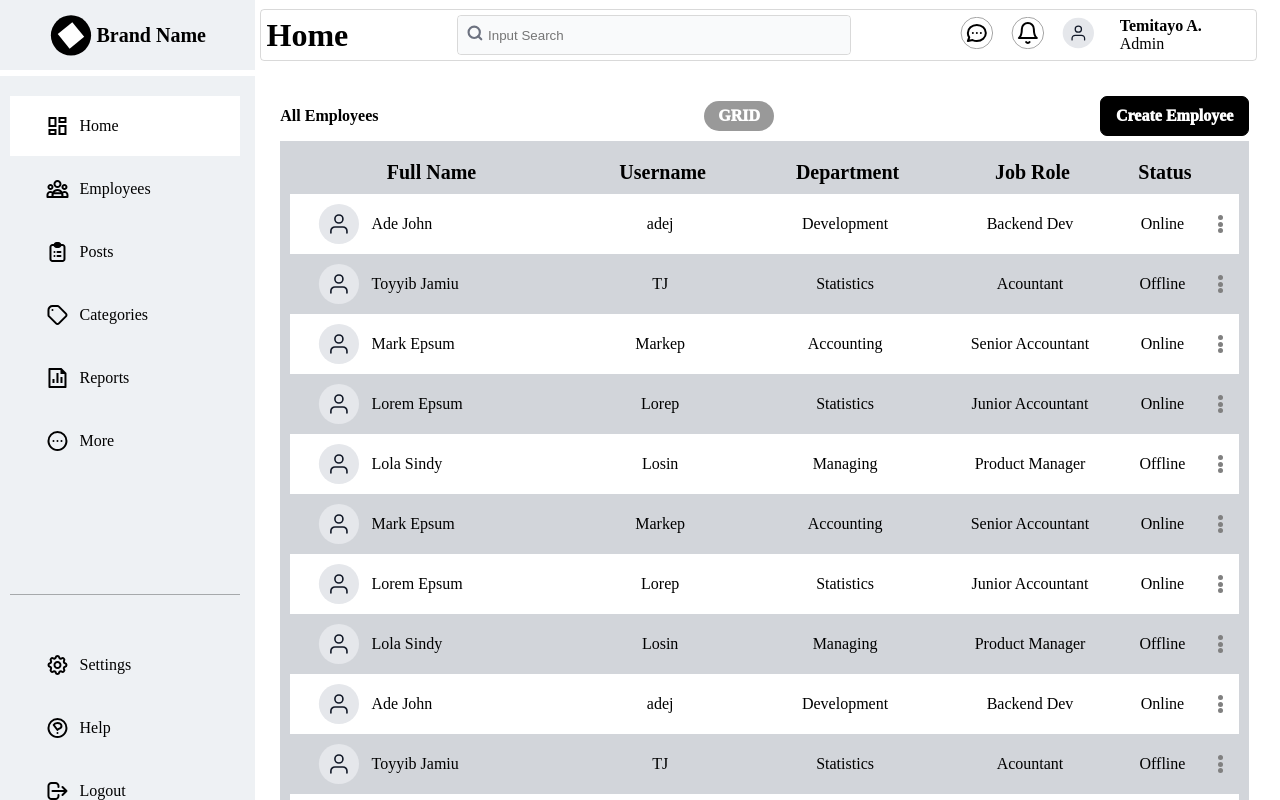
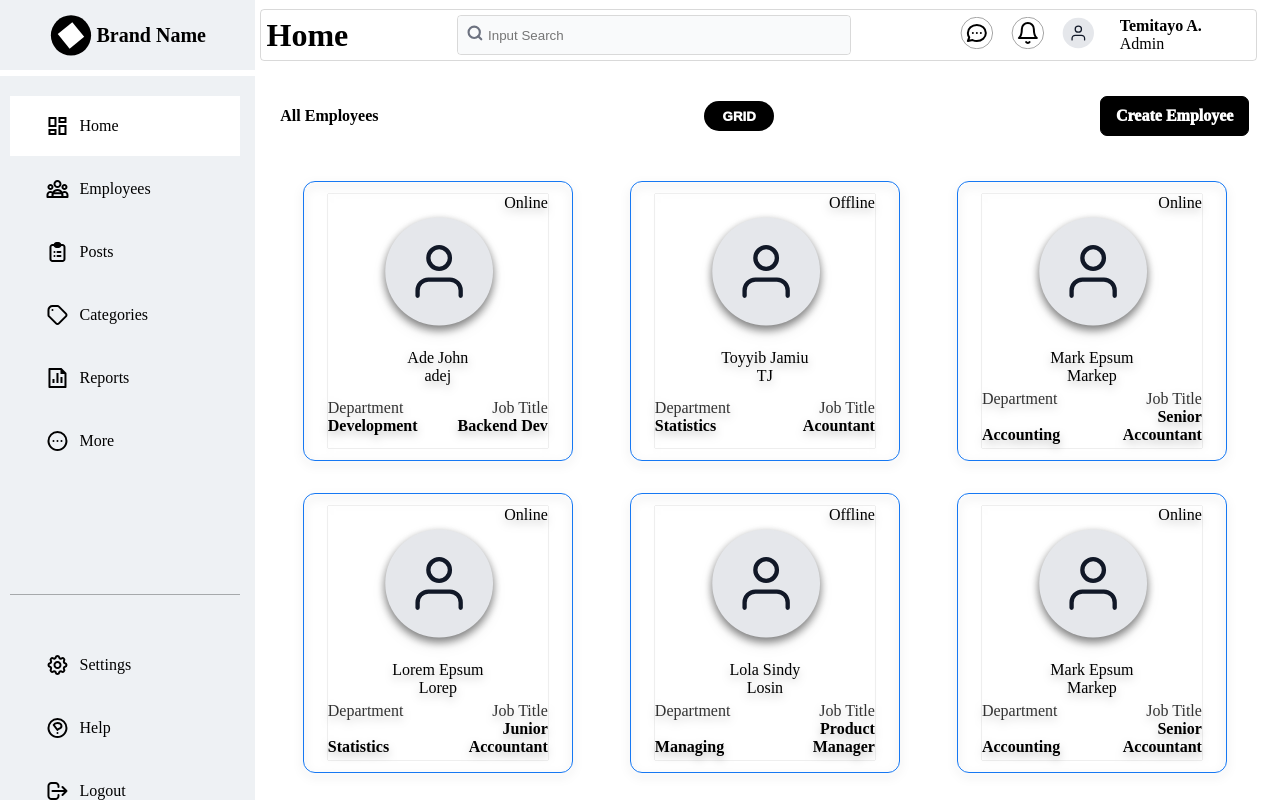
Before and after one commit to tbf-challenge/teamwork-fe, a React (Create React App) app: page /employees in a window 1280 px wide. Shown: the top 800 px of the page. Built offline with nearby package versions, Linux system fonts and the light colour scheme.

Commit message:
add grid and list layouts

```diff
--- a/src/components/buttons/toggleButton/ToggleBtn.jsx
+++ b/src/components/buttons/toggleButton/ToggleBtn.jsx
@@ -1,9 +1,9 @@
 import React from "react";
 import ToggleBtnContainer from "./ToggleStyle";
 
-const ToggleBtn = () => {
+const ToggleBtn = ({ Click, isGrid }) => {
   return (
-    <ToggleBtnContainer>
+    <ToggleBtnContainer isGrid={isGrid} type="button" onClick={Click}>
       <input type="checkbox" id="toggle" />
       <label htmlFor="toggle">
         <div id="labelDiv">GRID</div>
--- a/src/components/buttons/toggleButton/ToggleStyle.js
+++ b/src/components/buttons/toggleButton/ToggleStyle.js
@@ -1,22 +1,15 @@
 import styled from "styled-components";
 
-const ToggleBtnContainer = styled.div`
+const ToggleBtnContainer = styled.button`
   width: 70px;
   height: 30px;
+  border-radius: 30px;
   /* background-color: gray; */
 
   input#toggle {
     display: none;
-
-    :checked {
-      + label {
-        background-color: red;
-
-        #labelDiv {
-          background-color: rgba(0, 0, 0, 1);
-        }
-      }
-    }
+    background-color: #ffffff;
+    border-radius: 30px;
   }
 
   label {
@@ -28,11 +21,12 @@ const ToggleBtnContainer = styled.div`
       width: 100%;
       height: 100%;
       user-select: none;
-      background-color: rgba(0, 0, 0, 0.4);
+      background-color: ${({ isGrid }) => (isGrid ? "black" : "rgba(0, 0, 0, 0.2)")};
       border-radius: 30px;
       display: flex;
       justify-content: center;
       align-items: center;
+      transition : all .4s;
     }
   }
 `;
--- /dev/null
+++ b/src/components/grid/EmployeeGridBox.jsx
@@ -0,0 +1,37 @@
+import React from "react";
+import EmployeeGridContainer from "./EmplyeeGridBoxStyle";
+
+const EmployeeGrid = ({
+  fullName,
+  username,
+  department,
+  imgSrc,
+  jobRole,
+  img,
+  status
+}) => {
+  return (
+    <EmployeeGridContainer>
+      <div className="main">
+        <div className="info">
+          <p className="status">{status}</p>
+          <img src={imgSrc} alt={img} />
+          <p>{fullName}</p>
+          <p>{username}</p>
+        </div>
+        <div className="position">
+          <div>
+            <small>Department</small>
+            <p>{department}</p>
+          </div>
+          <div>
+            <small className="jobTitle">Job Title</small>
+            <p className="jobTitle">{jobRole}</p>
+          </div>
+        </div>
+      </div>
+    </EmployeeGridContainer>
+  );
+};
+
+export default EmployeeGrid;
--- /dev/null
+++ b/src/components/grid/EmplyeeGridBoxStyle.js
@@ -0,0 +1,95 @@
+import styled from "styled-components";
+
+const EmployeeGridContainer = styled.div`
+  width: 270px;
+  height: 280px;
+  /* min-height: 250px;
+  min-width: 240px */
+  padding: 12px 24px;
+  gap: 12px;
+
+  border: 0.8px solid #1678f3;
+  filter: drop-shadow(0px 4px 4px rgba(0, 0, 0, 0.25));
+  border-radius: 12px;
+
+  * {
+    box-sizing: border-box;
+  }
+
+  .main {
+    width: 100%;
+    height: 100%;
+    display: grid;
+    grid-template-rows: 75% 25%;
+    align-items: center;
+    box-shadow: 0 0 1px rgba(0, 0, 0, 0.4);
+  }
+
+  .info {
+    display: flex;
+    flex-direction: column;
+    justify-content: center;
+    align-items: center;
+    position: relative;
+    width: 100%;
+    height: 100%;
+    /* background-color: yellow; */
+
+    .status {
+      position: absolute;
+      top: 0;
+      right: 0;
+    }
+
+    img {
+      filter: drop-shadow(0px 4px 4px rgba(0, 0, 0, 0.35));
+      width: 50%;
+      height: 100%;
+    }
+  }
+
+  .position {
+    display: grid;
+    grid-template-columns: 50% 50%;
+    padding: 0;
+
+    div {
+      /* background-color: yellowgreen; */
+      display: flex;
+      flex-direction: column;
+      justify-content: space-between;
+
+      small {
+        color: rgba(0, 0, 0, 0.8);
+        font-size: 1em;
+      }
+      .jobTitle {
+        text-align: end;
+      }
+
+      p {
+        font-weight: 900;
+        font-size: 1em;
+      }
+    }
+  }
+
+  /* Auto layout */
+  /*
+align-items: center;
+padding: 8px;
+gap: 24px;
+
+width: 179px;
+height: 51px;
+
+background: #FCFCFC;
+border: 0.5px solid rgba(0, 0, 0, 0.1);
+border-radius: 2px;
+
+
+flex: none;
+order: 1;
+flex-grow: 0; */
+`;
+export default EmployeeGridContainer;
--- /dev/null
+++ b/src/components/lists/employeeList/EmployeeListBox.jsx
@@ -0,0 +1,35 @@
+import EmployeeListStyle from "./EmployeeListStyleBox";
+import myimg from "../../../Assets/Avatar.svg";
+import Dots from "../../dots/Dots";
+
+const EmployeeList = ({ data }) => {
+  return (
+    <EmployeeListStyle>
+      {data.map(({
+        fullName, username, department, jobRole, status, img
+      }) => (
+        <li className="body grid">
+          <div className="body_title full_name">
+            <img src={myimg} alt={img} />
+            <p>{fullName}</p>
+          </div>
+          <div className="body_title">
+            <p>{username}</p>
+          </div>
+          <div className="body_title">
+            <p>{department}</p>
+          </div>
+          <div className="body_title">
+            <p>{jobRole}</p>
+          </div>
+          <div className="body_title">
+            <p>{status}</p>
+          </div>
+          <Dots />
+        </li>
+      ))}
+    </EmployeeListStyle>
+  );
+};
+
+export default EmployeeList;
--- /dev/null
+++ b/src/components/lists/employeeList/EmployeeListStyleBox.js
@@ -0,0 +1,38 @@
+import styled from "styled-components";
+
+const EmployeeListStyle = styled.li`
+  .grid {
+    display: grid;
+    grid-template-columns: 1.5fr 1fr 1fr 1fr 80px 0.2fr;
+
+    li {
+      display: flex;
+      justify-content: center;
+      overflow-x: hidden;
+    }
+  }
+  .body {
+    .body_title {
+      display: flex;
+      justify-content: center;
+      align-items: center;
+      height: 60px;
+    }
+
+    :nth-child(odd) {
+      background-color: #fff;
+    }
+
+    .full_name {
+      padding-left: 10%;
+      display: flex;
+      justify-content: start;
+
+      img {
+        margin-right: 5%;
+      }
+    }
+  }
+`;
+
+export default EmployeeListStyle;
--- a/src/pages/employees/AllEmployees.jsx
+++ b/src/pages/employees/AllEmployees.jsx
@@ -1,59 +1,67 @@
+import { useState } from "react";
 import { Link } from "react-router-dom";
-import { EmployeesContainer, AllEmployeesContainer } from "./employees.style";
-import Dots from "../../components/dots/Dots";
+import {
+  EmployeesContainer,
+  AllEmployeesContainer,
+  ListLayout,
+  GridLayout
+} from "./employees.style";
+import ToggleBtn from "../../components/buttons/toggleButton/ToggleBtn";
 import EmployeesData from "./data";
+import EmployeeList from "../../components/lists/employeeList/EmployeeListBox";
+import EmployeeGrid from "../../components/grid/EmployeeGridBox";
 import myimg from "../../Assets/Avatar.svg";
-import ToggleBtn from "../../components/buttons/toggleButton/ToggleBtn";
 
 const AllEmployees = () => {
+  const [isGrid, setIsGrid] = useState(true);
   const HEADERS = ["Full Name", "Username", "Department", "Job Role", "Status"];
+
+  const handleGridClick = (e) => {
+    e.preventDefault();
+    setIsGrid(!isGrid);
+  };
 
   return (
     <EmployeesContainer>
       <div className="top">
         <h4>All Employees</h4>
-        <ToggleBtn />
+        <ToggleBtn Click={handleGridClick} isGrid={isGrid} />
         <Link to="/employees/create" id="createBtn" type="button">
           Create Employee
         </Link>
       </div>
-      <AllEmployeesContainer>
-        <ul>
-          <li className="headers grid">
-            {HEADERS.map((item) => (
-              <div key={item} className="header_title">
-                <p>{item}</p>
-              </div>
-            ))}
-          </li>
-          <li>
+      <AllEmployeesContainer isGrid={isGrid}>
+        {isGrid ? (
+          <GridLayout>
             {EmployeesData.map(
               ({
                 fullName, username, department, jobRole, status, img
               }) => (
-                <li className="body grid">
-                  <div className="body_title full_name">
-                    <img src={myimg} alt={img} />
-                    <p>{fullName}</p>
-                  </div>
-                  <div className="body_title">
-                    <p>{username}</p>
-                  </div>
-                  <div className="body_title">
-                    <p>{department}</p>
-                  </div>
-                  <div className="body_title">
-                    <p>{jobRole}</p>
-                  </div>
-                  <div className="body_title">
-                    <p>{status}</p>
-                  </div>
-                  <Dots />
-                </li>
+                <EmployeeGrid
+                  fullName={fullName}
+                  username={username}
+                  department={department}
+                  jobRole={jobRole}
+                  status={status}
+                  imgSrc={myimg}
+                  img={img}
+                />
               )
             )}
-          </li>
-        </ul>
+            {/* <EmployeeGrid data={EmployeesData} /> */}
+          </GridLayout>
+        ) : (
+          <ListLayout>
+            <li className="headers grid">
+              {HEADERS.map((item) => (
+                <div key={item} className="header_title">
+                  <p>{item}</p>
+                </div>
+              ))}
+            </li>
+            <EmployeeList data={EmployeesData} />
+          </ListLayout>
+        )}
       </AllEmployeesContainer>
     </EmployeesContainer>
   );
--- a/src/pages/employees/employees.style.js
+++ b/src/pages/employees/employees.style.js
@@ -145,11 +145,16 @@ export const EmployeesWrapper = styled.div`
 
 export const AllEmployeesContainer = styled.div`
   list-style-type: none;
-  background-color: #d2d5da;
+  background-color: ${({ isGrid }) => (isGrid ? "#fff" : "#d2d5da")};
   overflow: scroll hidden;
   padding: 10px;
 
-  ul {
+  /* @media screen and (max-width: 600px) {
+    width: 95%;
+  } */
+`;
+
+export const ListLayout = styled.ul`
   display: flex;
   flex-direction: column;
   min-width: 800px;
@@ -176,32 +181,13 @@ export const AllEmployeesContainer = styled.div`
       justify-content: center;
     }
   }
+`;
 
-    .body {
-      .body_title {
-        display: flex;
-        justify-content: center;
-        align-items: center;
-        height: 60px;
-      }
-
-      :nth-child(odd) {
-        background-color: #fff;
-      }
-
-      .full_name {
-        padding-left: 10%;
-        display: flex;
-        justify-content: start;
-
-        img {
-          margin-right: 5%;
-        }
-      }
-    }
-  }
-
-  /* @media screen and (max-width: 600px) {
-    width: 95%;
-  } */
+export const GridLayout = styled.section`
+  background-color: white;
+  padding: 30px 0px;
+  display: grid;
+  grid-template-columns: repeat(auto-fill, minmax(265px, 1fr));
+  grid-gap: 2rem;
+  justify-items: center;
 `;
--- a/src/pages/more/More.jsx
+++ b/src/pages/more/More.jsx
@@ -1,7 +1,28 @@
-import MoreStyles from "./more.styles";
+import MoreStyles from "./moreStyles";
+import EmployeeGrid from "../../components/grid/EmployeeGridBox";
+import EmployeesData from "../employees/data";
+import myimg from "../../Assets/Avatar.svg";
 
 const More = () => {
-  return <MoreStyles>More</MoreStyles>;
+  return (
+    <MoreStyles>
+      {EmployeesData.map(
+        ({
+          fullName, username, department, jobRole, status, img
+        }) => (
+          <EmployeeGrid
+            fullName={fullName}
+            username={username}
+            department={department}
+            jobRole={jobRole}
+            status={status}
+            imgSrc={myimg}
+            img={img}
+          />
+        )
+      )}
+    </MoreStyles>
+  );
 };
 
 export default More;
--- a/src/pages/more/more.styles.js
+++ /dev/null
@@ -1,5 +0,0 @@
-import styled from "styled-components";
-
-const MoreStyles = styled.section``;
-
-export default MoreStyles;
--- /dev/null
+++ b/src/pages/more/moreStyles.js
@@ -0,0 +1,10 @@
+import styled from "styled-components";
+
+const MoreStyles = styled.section`
+  display: grid;
+  grid-template-columns: repeat(auto-fill, minmax(265px, 1fr));
+  grid-gap: 2rem;
+  justify-items: center;
+`;
+
+export default MoreStyles;
```
Lines whose indentation alone changed are shown as unchanged.
